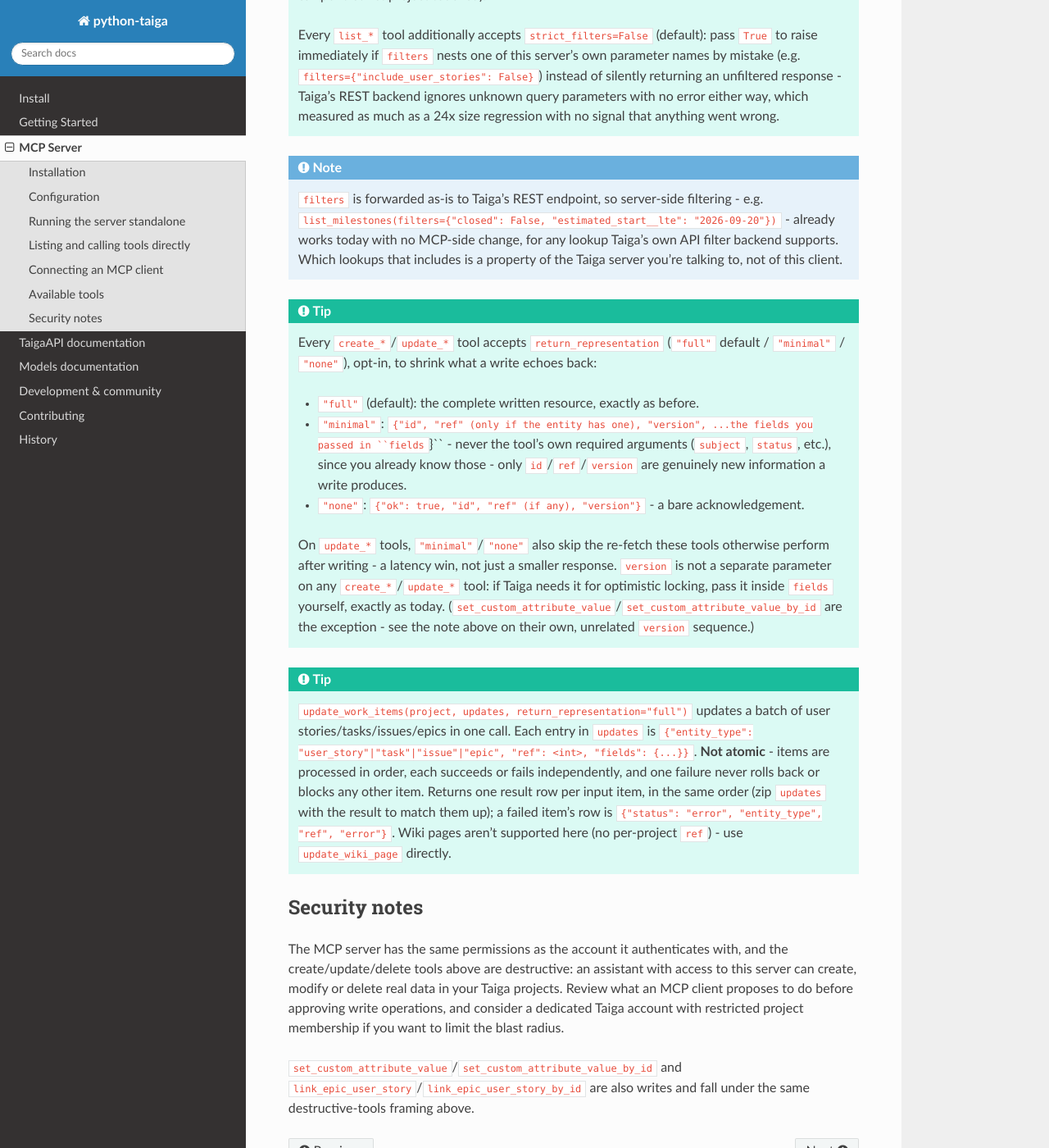
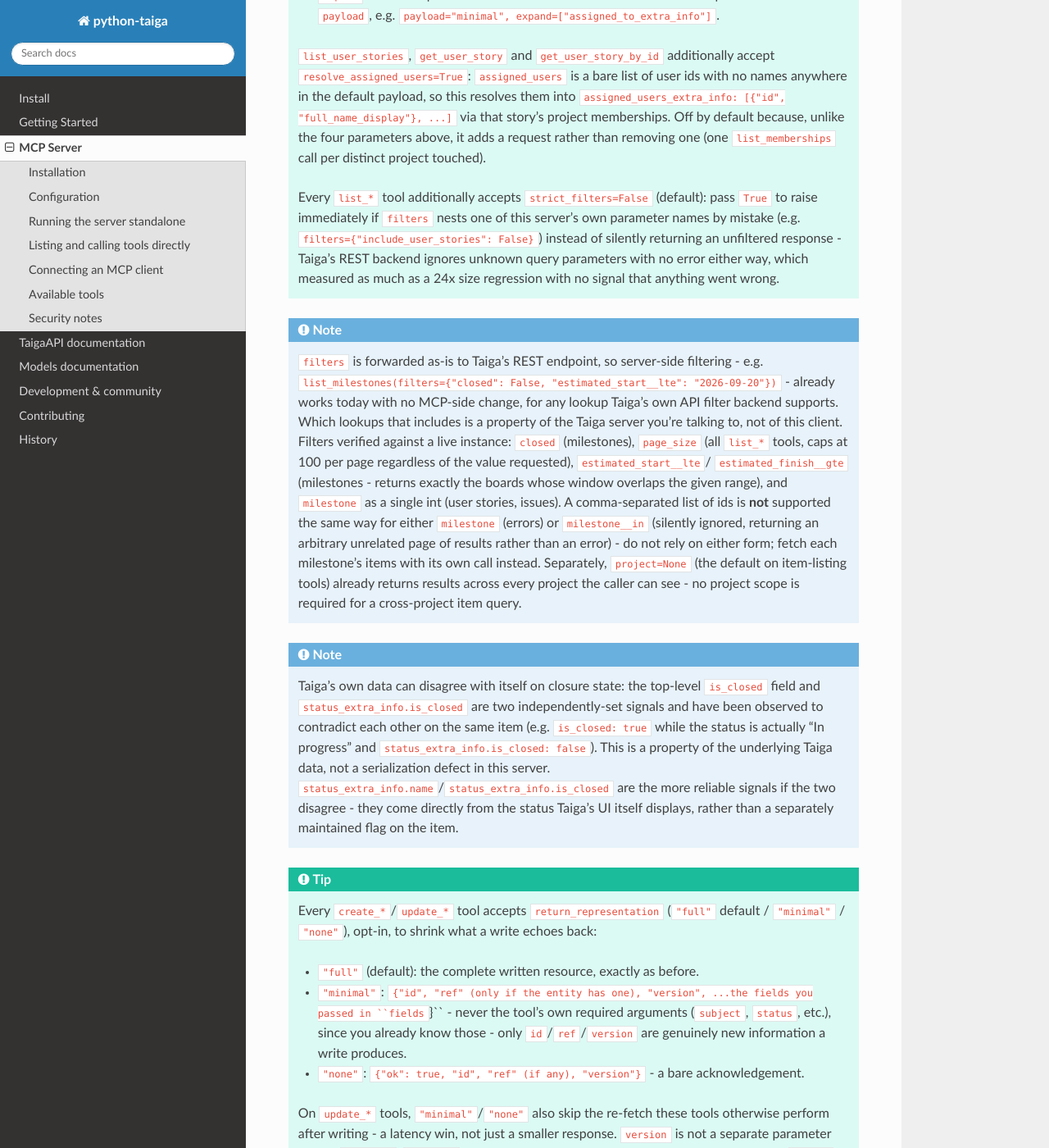
Before and after one commit to nephila/python-taiga, a Sphinx documentation site: the page built from docs/mcp.rst, in a window 1280 px wide and 1400 px high, scrolled down 6180 px. Shown: the whole window at 82% size. Built offline with Sphinx 7.4.7 and the Read the Docs theme 3.1.0, drawn with Linux system fonts in a browser that asks for light colours; some of the changed text lies outside the part shown.

Commit message:
fix(mcp): improve minimal-field-set accuracy for milestone/userstory/issue
- milestone: add project_extra_info.name/.slug so a cross-project report
  can display/link each board without a second call (M4)
- userstory: add assigned_users so minimal never under-reports secondary
  assignees (M5)
- userstory/issue: drop the redundant per-project status id in favour of
  status_extra_info.name, which is comparable across boards (M8b)
- docs: document verified filter keys and the is_closed/
  status_extra_info.is_closed contradiction caveat (M11)

Ref: artifacts/specs/2026-09-17-taiga-mcp-fix-recommendations.md

Co-Authored-By: Claude Sonnet 5 <noreply@anthropic.com>
Claude-Session: https://claude.ai/code/session_01QBEycLqZR68HpZF5jCdq7Y

```diff
--- a/docs/mcp.rst
+++ b/docs/mcp.rst
@@ -277,18 +277,28 @@ Available tools
            ``taiga/mcp_server/serialize.py``):
 
            - ``milestone`` (``list_milestones``/``get_milestone``): ``id``,
-             ``name``, ``slug``, ``project``, ``estimated_start``,
-             ``estimated_finish``, ``closed``.
+             ``name``, ``slug``, ``project``, ``project_extra_info.name``,
+             ``project_extra_info.slug``, ``estimated_start``,
+             ``estimated_finish``, ``closed``. The board's name/slug are
+             included alongside the bare ``project`` id specifically so a
+             cross-project report can display and link each board without a
+             second call.
            - ``userstory`` (``list_user_stories``/``get_user_story``/
              ``get_user_story_by_id``): ``id``, ``ref``, ``subject``,
-             ``version``, ``milestone``, ``milestone_name``, ``status``,
+             ``version``, ``milestone``, ``milestone_name``,
              ``status_extra_info.name``, ``status_extra_info.is_closed``,
              ``is_closed``, ``finish_date``, ``is_blocked``,
-             ``assigned_to_extra_info.full_name_display``, ``epics.ref``,
-             ``assigned_users_extra_info``.
+             ``assigned_to_extra_info.full_name_display``,
+             ``assigned_users``, ``epics.ref``, ``assigned_users_extra_info``.
+             The numeric ``status`` id is deliberately omitted - it is a
+             per-project id, not comparable across boards, and redundant
+             alongside ``status_extra_info.name``. ``assigned_users`` (the
+             bare secondary-assignee id list) is included so ``minimal``
+             never silently under-reports who is assigned; pair it with
+             ``resolve_assigned_users=True`` for names, not just ids.
            - ``issue`` (``list_issues``/``get_issue``/``get_issue_by_id``):
-             same as ``userstory`` minus ``assigned_users_extra_info``
-             (issues have no ``assigned_users``).
+             same as ``userstory`` minus ``assigned_users``/
+             ``assigned_users_extra_info`` (issues have no ``assigned_users``).
            - ``epic`` (``list_epics``/``get_epic``/``get_epic_by_id``):
              ``id``, ``ref``, ``subject``, ``status_extra_info.name``,
              ``project``.
@@ -328,7 +338,32 @@ Available tools
           False, "estimated_start__lte": "2026-09-20"})`` - already works
           today with no MCP-side change, for any lookup Taiga's own API
           filter backend supports. Which lookups that includes is a property
-          of the Taiga server you're talking to, not of this client.
+          of the Taiga server you're talking to, not of this client. Filters
+          verified against a live instance: ``closed`` (milestones),
+          ``page_size`` (all ``list_*`` tools, caps at 100 per page regardless
+          of the value requested), ``estimated_start__lte``/
+          ``estimated_finish__gte`` (milestones - returns exactly the boards
+          whose window overlaps the given range), and ``milestone`` as a
+          single int (user stories, issues). A comma-separated list of ids is
+          **not** supported the same way for either ``milestone`` (errors) or
+          ``milestone__in`` (silently ignored, returning an arbitrary unrelated
+          page of results rather than an error) - do not rely on either form;
+          fetch each milestone's items with its own call instead. Separately,
+          ``project=None`` (the default on item-listing tools) already returns
+          results across every project the caller can see - no project scope
+          is required for a cross-project item query.
+
+.. note:: Taiga's own data can disagree with itself on closure state: the
+          top-level ``is_closed`` field and ``status_extra_info.is_closed``
+          are two independently-set signals and have been observed to
+          contradict each other on the same item (e.g. ``is_closed: true``
+          while the status is actually "In progress" and
+          ``status_extra_info.is_closed: false``). This is a property of the
+          underlying Taiga data, not a serialization defect in this server.
+          ``status_extra_info.name``/``status_extra_info.is_closed`` are the
+          more reliable signals if the two disagree - they come directly from
+          the status Taiga's UI itself displays, rather than a separately
+          maintained flag on the item.
 
 .. tip:: Every ``create_*``/``update_*`` tool accepts ``return_representation``
          (``"full"`` default / ``"minimal"`` / ``"none"``), opt-in, to shrink
```
Also changed, not shown: 3 other files.
